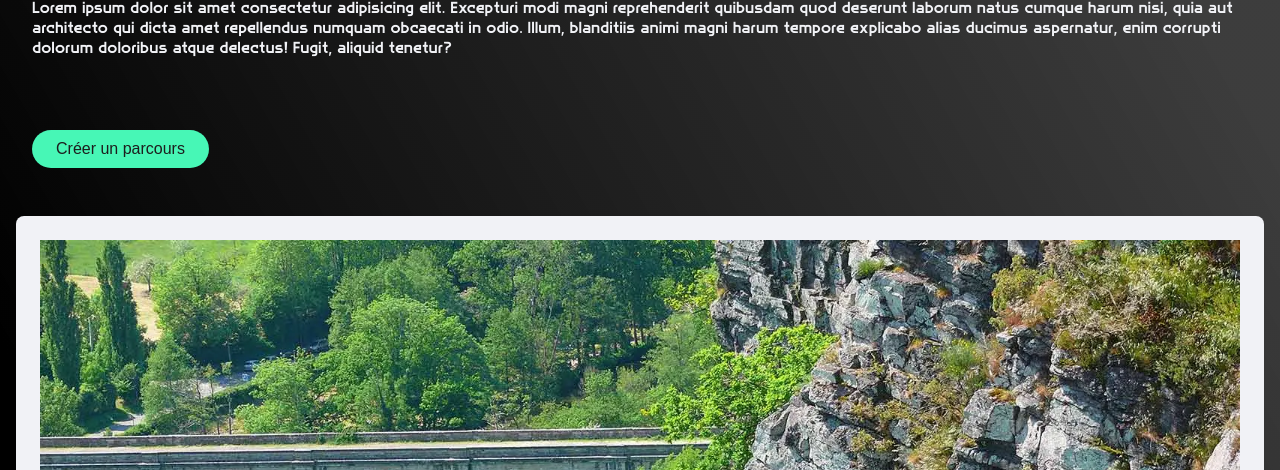
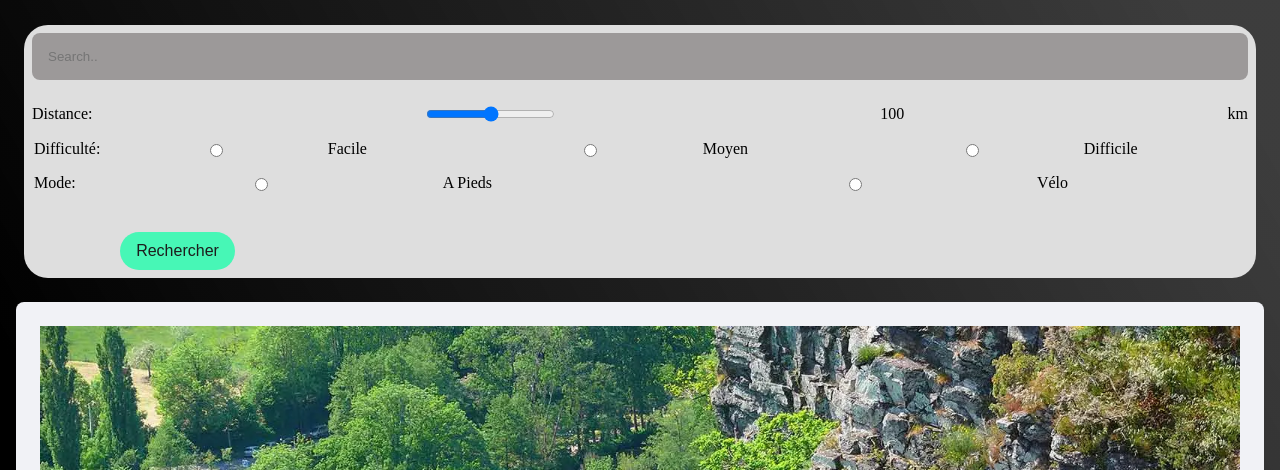
Before and after one commit to doko972/Tray-map, a PHP site: page / in a window 1280 px wide. Shown: the part 1751-2221 px from the top of the page. Run offline with PHP 8.4, Linux system fonts and the light colour scheme.

Commit message:
first commit today 31/07/2024

```diff
--- a/app/css/styles.css
+++ b/app/css/styles.css
@@ -293,3 +293,11 @@ body {
 label {
   margin-right: 0.5rem;
 }
+.range-btn{
+  width: 115px;
+  display: flex;
+  text-align: center;
+  align-items: center;
+  flex-direction: column;
+  margin-left: 5.5rem;
+}
--- a/app/index.php
+++ b/app/index.php
@@ -45,8 +45,18 @@ include 'includes/_database.php';
         <section>
             <h1 class="main-ttl">trailshare - <br> la communauté des amateurs de randonnées et de cyclotourisme</h1>
         </section>
-        <!--Create select route-->
-        <section class="range-container">
+
+        <section class="trail-create">
+            <h2 class="trail-create-ttl">Créez votre parcours</h2>
+            <img class="trail-create-img" src="./img//Rectangle 61.png" alt="cycliste">
+            <p class="trail-create-txt">Lorem ipsum dolor sit amet consectetur adipisicing elit. Excepturi modi magni
+                reprehenderit quibusdam quod deserunt laborum natus cumque harum nisi, quia aut architecto qui dicta
+                amet repellendus numquam obcaecati in odio. Illum, blanditiis animi magni harum tempore explicabo alias
+                ducimus aspernatur, enim corrupti dolorum doloribus atque delectus! Fugit, aliquid tenetur?</p>
+            <button class="trail-create-btn btn">Créer un parcours</button>
+        </section>
+         <!--Create select route-->
+         <section class="range-container">
             <div class="range-nav">
                 <form action="/action_page.php">
                     <input class="range-search" type="text" placeholder="Search.." name="search">
@@ -77,16 +87,8 @@ include 'includes/_database.php';
                     <input type="radio" id="bike" name="class_route" value="bike">
                     <label for="bike">Vélo</label><br>
                 </div>
+                <button class="range-btn btn" type="submit">Rechercher</button>
             </div>
-        </section>
-        <section class="trail-create">
-            <h2 class="trail-create-ttl">Créez votre parcours</h2>
-            <img class="trail-create-img" src="./img//Rectangle 61.png" alt="cycliste">
-            <p class="trail-create-txt">Lorem ipsum dolor sit amet consectetur adipisicing elit. Excepturi modi magni
-                reprehenderit quibusdam quod deserunt laborum natus cumque harum nisi, quia aut architecto qui dicta
-                amet repellendus numquam obcaecati in odio. Illum, blanditiis animi magni harum tempore explicabo alias
-                ducimus aspernatur, enim corrupti dolorum doloribus atque delectus! Fugit, aliquid tenetur?</p>
-            <button class="trail-create-btn btn">Créer un parcours</button>
         </section>
         <section class="trail-card">
 
@@ -101,6 +103,7 @@ include 'includes/_database.php';
 
             <button class="btn">Voir la fiche parcours</button>
         </section>
+
         <section class="trail-card">
             <img class="trail-card-img" src="./img//route_1-1.webp" alt="clecy">
             <div class="trail-info">
```
